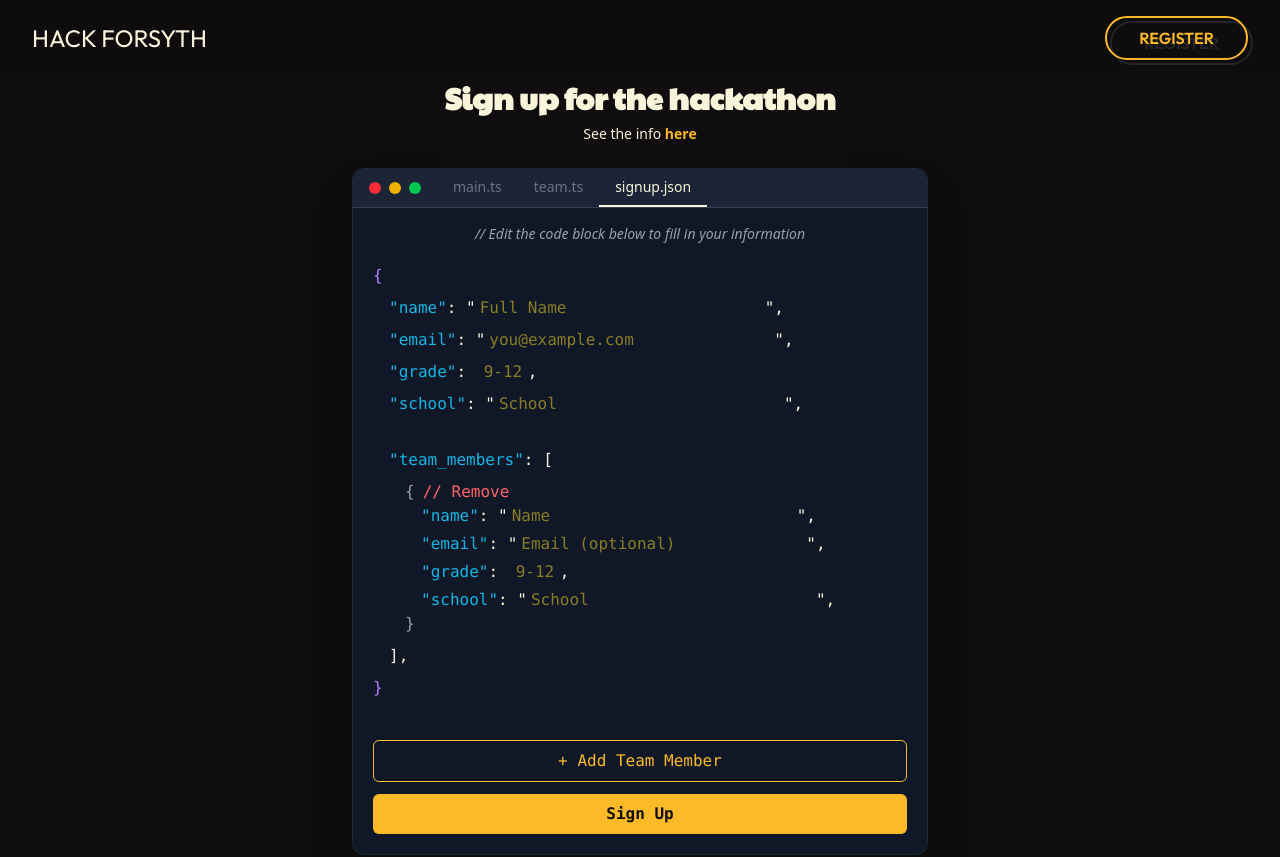
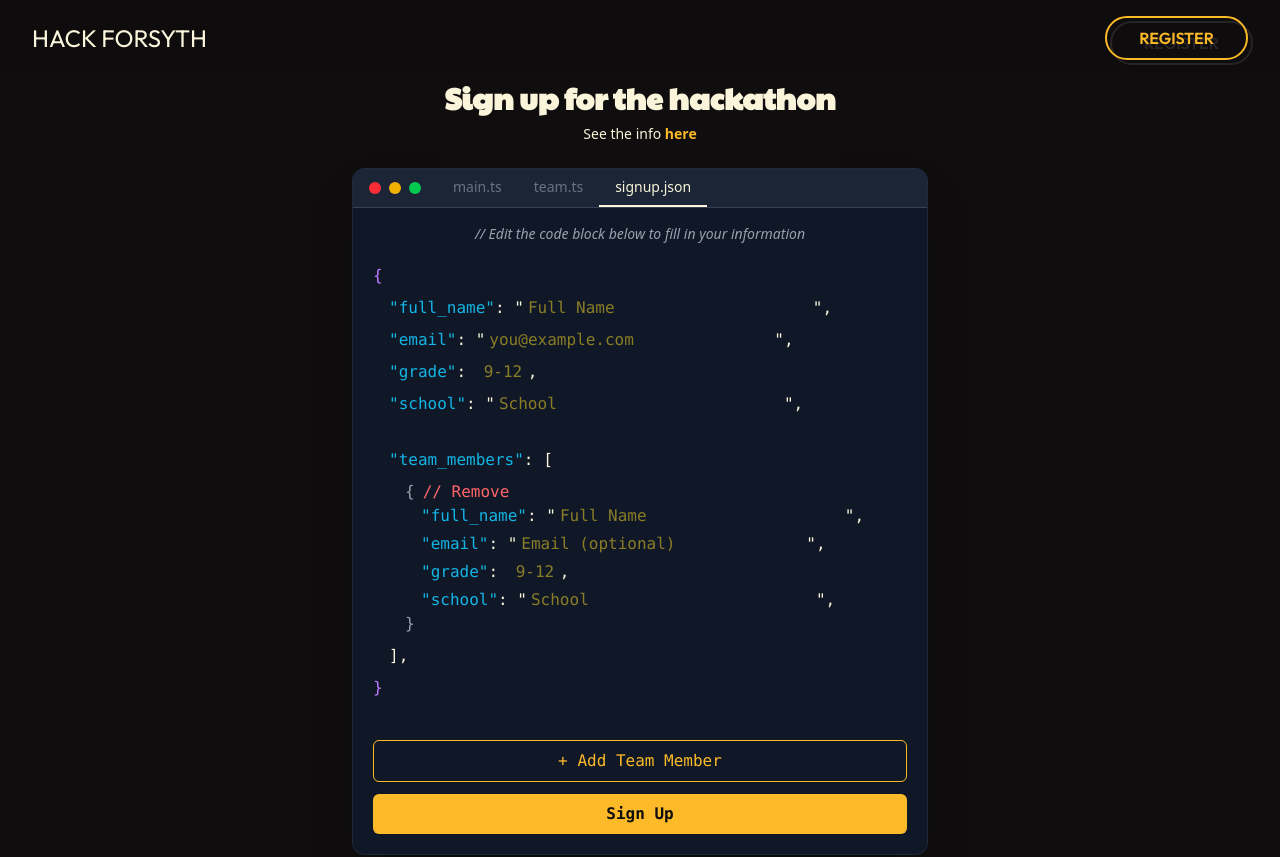
Before and after one commit to RandomHuman97/forsyth-hacked, a React (Vite) app: page /signup in a window 1280 px wide. Shown: the top 857 px of the page. Built offline with nearby package versions, Linux system fonts and the light colour scheme.

Commit message:
frontend tweaks that jj asked for

```diff
--- a/src/components/Hero.tsx
+++ b/src/components/Hero.tsx
@@ -77,7 +77,7 @@ const Hero = () => {
               </div>
               <div>
                 <span className="text-brand-blue">"date"</span>:
-                <span className="text-green-400"> "August 18th - August 23rd"</span>,
+                <span className="text-green-400"> "August 25th - August 30th"</span>,
               </div>
               {/*<div className="text-gray-600 mb-4">// August 18th 2025 @ 9pm</div>*/}
                <div>
--- a/src/components/Rewards.tsx
+++ b/src/components/Rewards.tsx
@@ -3,8 +3,9 @@ import { Trophy, Shield, AlarmClock, Brush } from 'lucide-react';
 
 const RewardsSection = () => {
   const prizeCategories = [
-    { name: 'Second Place', amount: '$70', icon: <Trophy/>, color: 'bg-purple-500' },
+    { name: 'Second Place', amount: '$70', icon: <Trophy/>, color: 'bg-purple-500 hidden md:flex' },
     { name: 'Grand Prize', amount: '$100', icon: <Trophy />, color: 'bg-brand-yellow' },
+    { name: 'Second Place', amount: '$70', icon: <Trophy/>, color: 'bg-purple-500 sm:hidden' },
     { name: 'Third Place', amount: '$30', icon: <Trophy/>, color: 'bg-blue-500' },
     { name: '', amount: 'Most Historically Accurate', icon: <AlarmClock  />, color: 'bg-red-500' },
     { name: '', amount: 'Peoples Choice', icon: <Shield />, color: 'bg-green-500' },
--- a/src/pages/SignupPage.tsx
+++ b/src/pages/SignupPage.tsx
@@ -119,7 +119,7 @@ const SignupPage = () => {
             <div className="text-purple-400">{'{'}</div>
             <div className="ml-4 space-y-2">
               <div>
-                <span className="text-brand-blue">"name"</span>: "
+                <span className="text-brand-blue">"full_name"</span>: "
                 <input
                   name="name"
                   required
@@ -181,11 +181,11 @@ const SignupPage = () => {
                     </div>
                     <div className="ml-4 space-y-1">
                       <div>
-                        <span className="text-brand-blue">"name"</span>: "
+                        <span className="text-brand-blue">"full_name"</span>: "
                         <input
                           name={`member-name-${id}`}
                           required
-                          placeholder="Name"
+                          placeholder="Full Name"
                           className="bg-transparent text-yellow-300 w-full max-w-[30ch] px-1 focus:outline-none"
                         />",
                       </div>
```
